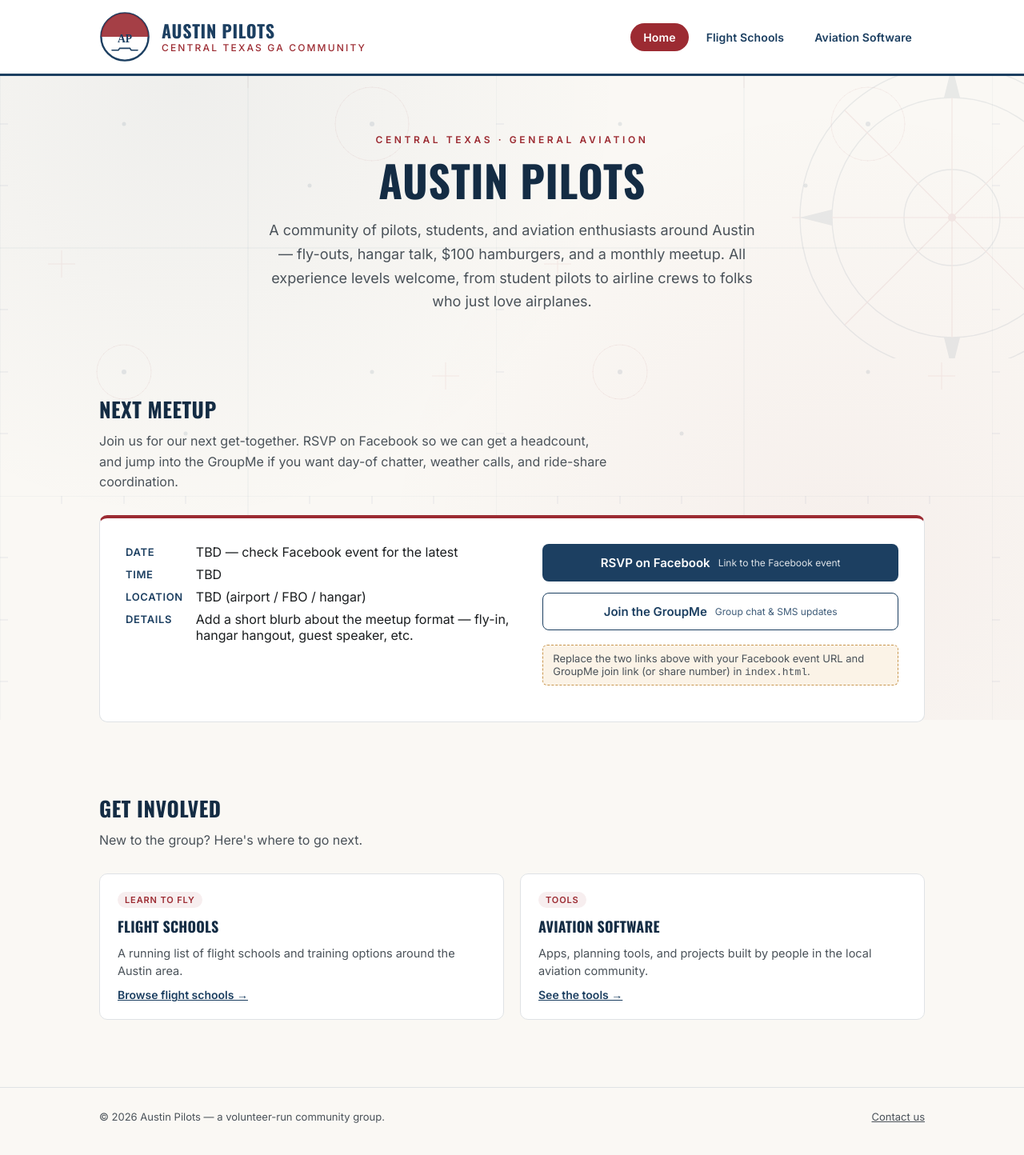
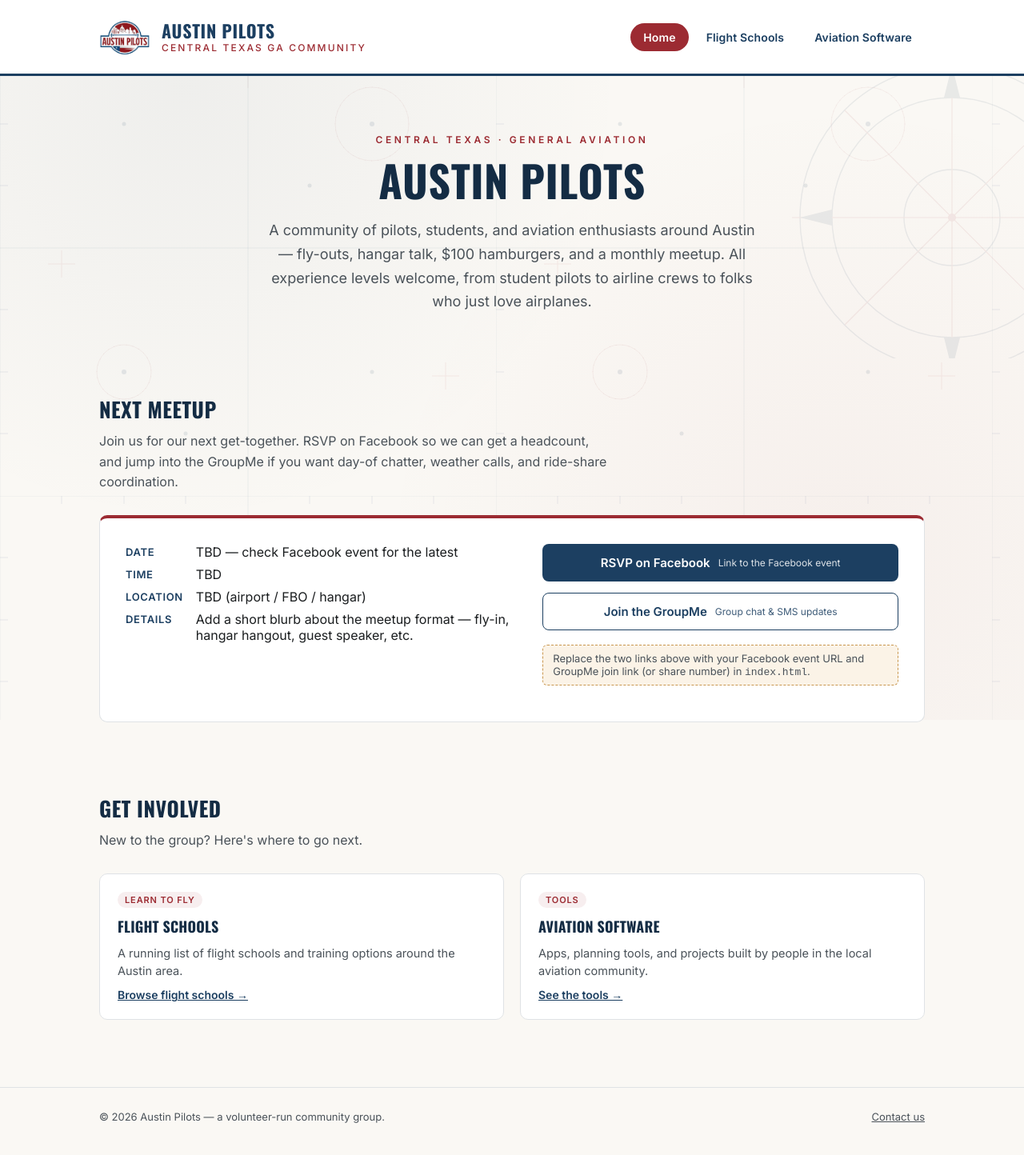
Before and after one commit to aboyden/austinpilots, a Jekyll site: the page built from index.html, in a window 1280 px wide. Shown: the whole page at 80% size. Built offline with Jekyll 4.4.1, drawn with Linux system fonts in a browser that asks for light colours.

Commit message:
Wire in the real logo, drop placeholder logo step from README

```diff
--- a/_includes/header.html
+++ b/_includes/header.html
@@ -1,12 +1,7 @@
 <header class="site-header">
   <div class="wrap">
     <a class="brand" href="{{ '/' | relative_url }}">
-      <!--
-        Replace this with your real logo: drop the PNG at
-        assets/img/logo.png and change the src below to
-        "{{ '/assets/img/logo.png' | relative_url }}"
-      -->
-      <img src="{{ '/assets/img/logo-placeholder.svg' | relative_url }}" alt="Austin Pilots logo" width="64" height="64">
+      <img src="{{ '/assets/img/logo.png' | relative_url }}" alt="Austin Pilots logo" width="64" height="64">
       <span class="brand-text">Austin Pilots<span>Central Texas GA Community</span></span>
     </a>
     <nav class="main-nav" aria-label="Primary">
```
Also changed, not shown: README.md.
